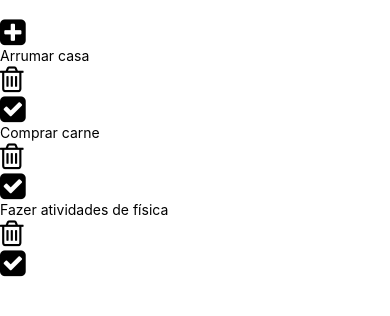
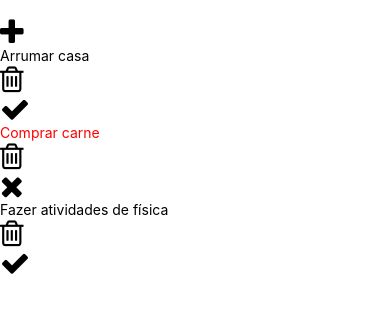
Before and after one commit to SilvanoGPM/sky-todos, a React Native app: screen / in a window 390 px wide. Shown: the top 316 px of the page. Built offline with nearby package versions, Linux system fonts and the light colour scheme.

Commit message:
feat: remove and switch todo features created

```diff
--- a/components/Todo/index.tsx
+++ b/components/Todo/index.tsx
@@ -49,15 +49,38 @@ export function Todo() {
     }
   }
 
+  function removeTodo(id: string) {
+    return () => {
+      const newTodos = todos.filter((todo) => todo.id !== id);
+      setTodos(newTodos);
+    };
+  }
+
+  function switchTodo(id: string) {
+    return () => {
+      const newTodos = todos.map((todo) =>
+        todo.id === id ? { ...todo, finished: !todo.finished } : todo
+      );
+
+      setTodos(newTodos);
+    };
+  }
+
   function renderItem({ item }: TodoRenderItem) {
+    const { id, title, finished } = item;
+
     return (
       <View>
-        <Text>{item.title}</Text>
-        <TouchableOpacity>
+        <Text style={{ color: finished ? "red" : "black" }}>{title}</Text>
+        <TouchableOpacity onPress={removeTodo(id)}>
           <Icon name="trash-o" size={30} />
         </TouchableOpacity>
-        <TouchableOpacity>
-          <Icon name="check-square" size={30} />
+        <TouchableOpacity onPress={switchTodo(id)}>
+          {finished ? (
+            <Icon name="remove" size={30} />
+          ) : (
+            <Icon name="check" size={30} />
+          )}
         </TouchableOpacity>
       </View>
     );
@@ -68,7 +91,7 @@ export function Todo() {
       <View>
         <TextInput value={todoTitle} onChangeText={setTodoTitle} />
         <TouchableOpacity onPress={insertTodo}>
-          <Icon name="plus-square" size={30} />
+          <Icon name="plus" size={30} />
         </TouchableOpacity>
       </View>
 
```
Also changed, not shown: 1 other file (tests, documents, lock files or other folders).
